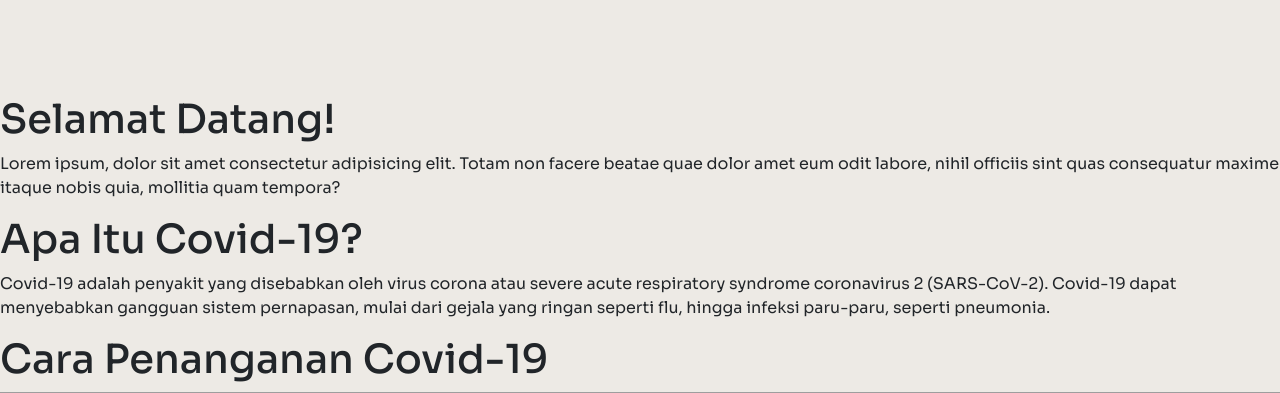
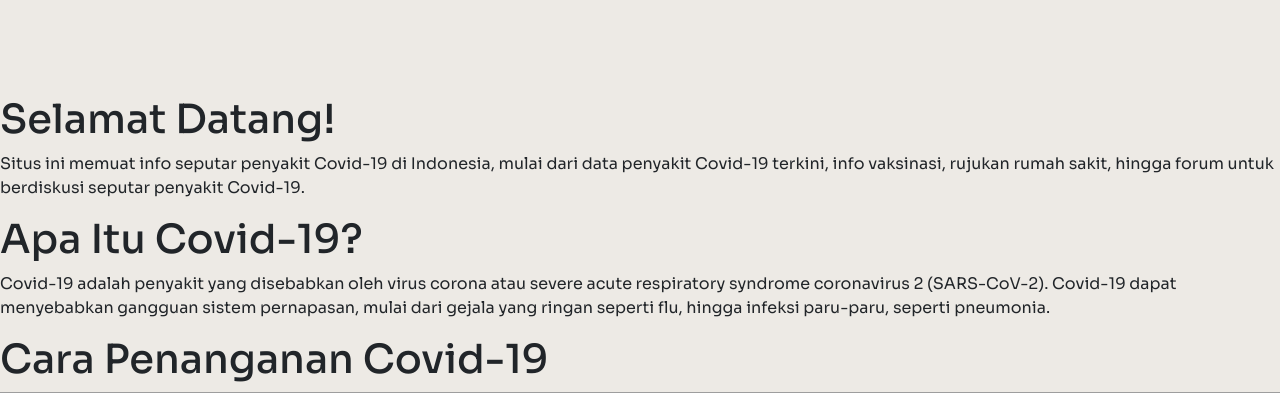
Before and after one commit to anindyassrys/dataCovid-website, a Django app: page / in a window 1280 px wide. Shown: the part 63-456 px from the top of the page. Run offline with Django 3.2, Linux system fonts and the light colour scheme; some libraries are stand-ins or nearby versions; grey boxes are pictures that could not be loaded.

Commit message:
benerin yang masih salah

```diff
--- a/Home/templates/Home.html
+++ b/Home/templates/Home.html
@@ -17,7 +17,7 @@ Home
 {% block content %}
         <br><br><br><br>
         <h1>Selamat Datang!</h1>
-        <p>Lorem ipsum, dolor sit amet consectetur adipisicing elit. Totam non facere beatae quae dolor amet eum odit labore, nihil officiis sint quas consequatur maxime itaque nobis quia, mollitia quam tempora?</p>
+        <p>Situs ini memuat info seputar penyakit Covid-19 di Indonesia, mulai dari data penyakit Covid-19 terkini, info vaksinasi, rujukan rumah sakit, hingga forum untuk berdiskusi seputar penyakit Covid-19.</p>
 
         <h1>Apa Itu Covid-19?</h1>
         <p>Covid-19 adalah penyakit yang disebabkan oleh virus corona atau severe acute respiratory syndrome coronavirus 2 (SARS-CoV-2). Covid-19 dapat menyebabkan gangguan sistem pernapasan, mulai dari gejala yang ringan seperti flu, hingga infeksi paru-paru, seperti pneumonia.</p>
@@ -58,7 +58,13 @@ Home
             </h2>
             <div id="collapseOne" class="accordion-collapse collapse show" aria-labelledby="headingOne" data-bs-parent="#accordionExample">
               <div class="accordion-body">
-                <strong>This is the first item's accordion body.</strong> It is shown by default, until the collapse plugin adds the appropriate classes that we use to style each element. These classes control the overall appearance, as well as the showing and hiding via CSS transitions. You can modify any of this with custom CSS or overriding our default variables. It's also worth noting that just about any HTML can go within the <code>.accordion-body</code>, though the transition does limit overflow.
+                Virus korona adalah sebutan untuk jenis virus yang dapat menyebabkan penyakit pada hewan dan manusia. Disebut korona karena bentuknya yang seperti mahkota (korona ~ crown = mahkota dalam bahasa Latin).
+
+                Beberapa contoh penyakit pada manusia yang disebabkan oleh virus korona antara lain MERS (Sindrom Pernafasan Timur Tengah) dan SARS (Sindrom Pernafasan Akut Parah).
+
+                Virus korona terbaru yang ditemukan yang ditemukan di Wuhan, Tiongkok, pada bulan Desember 2019 diberi nama SARS Coronavirus 2 (SARS-CoV-2) dan menyebabkan penyakit Coronavirus Disease 2019 (COVID-19).
+
+                Sumber: https://www.who.int/news-room/q-a-detail/q-a-coronaviruses
               </div>
             </div>
           </div>
--- a/Home/views.py
+++ b/Home/views.py
@@ -2,4 +2,4 @@ from django.shortcuts import render
 
 # Create your views here.
 def index(request):
-    return render(request, 'home.html')
+    return render(request, 'Home.html')
```
